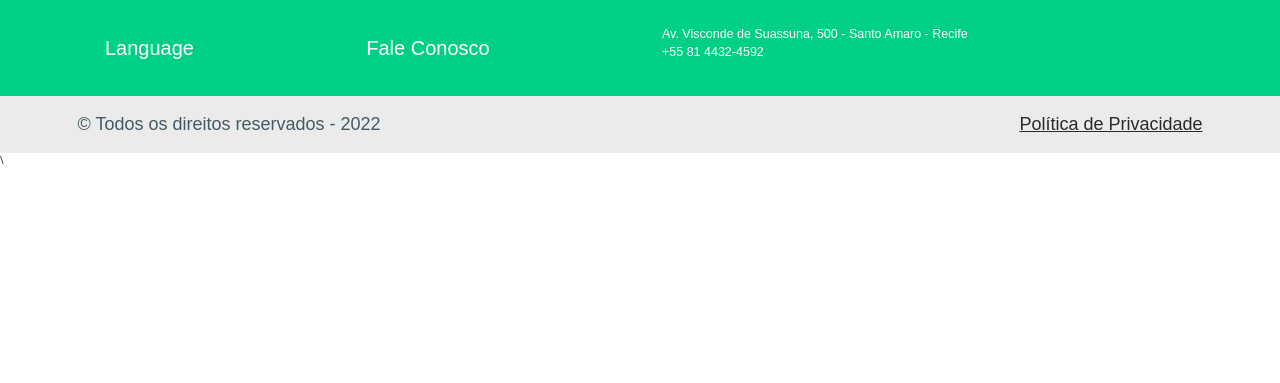
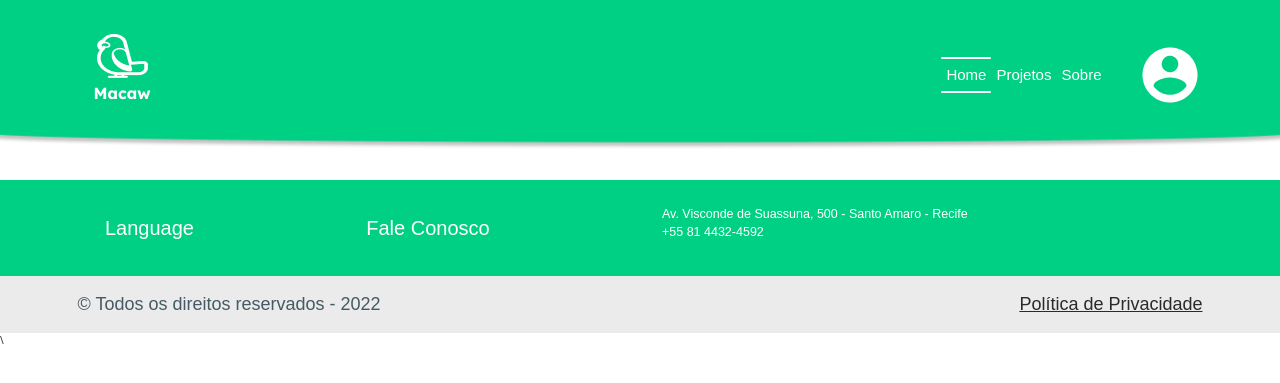
Before and after one commit to rafaelluiis2315/Projeto_Senac, a Django app: page / in a window 1280 px wide. Shown: the top 383 px of the page. Run offline with Django 4.2, Linux system fonts and the light colour scheme; data that the repository does not hold is empty; some libraries are stand-ins or nearby versions; some web fonts are replaced.

Commit message:
atualização do header

```diff
--- a/SENAC_PI/static/css/base.css
+++ b/SENAC_PI/static/css/base.css
@@ -1,3 +1,22 @@
+
+header{
+    background-image: url("../img/heard.png");
+    background-position: center;
+    background-size: cover;
+    height: 15rem;
+}
+
+.nav-item{
+    font-size: 1.5rem;
+}
+
+.linha{
+    background-color: var(--branco);
+    width: auto;
+    height: 0.2rem;
+    border-radius: 0.1rem;
+}
+
 footer {
     height: 153.38px;
     color: var(--branco);
--- a/SENAC_PI/templates/base.html
+++ b/SENAC_PI/templates/base.html
@@ -35,20 +35,32 @@
 <body>
 
     <!-- Header -->
-    <header class="w-100">
-        <div class="container d-flex justify-content-between align-items-center">
-            <!-- logo -->
-            <!-- <img class="logo" src="{% static 'img/logo.png'%}" alt="logo"> -->
-
-            <!-- div do perfil -->
-            <div class="h-100 d-flex align-items-center">
-
-                <div class="quadrado h-100"></div>
-
-                <!-- <img class="user-icon"src="{% static 'img/user.png'%}" alt="logo"> -->
-
+    <header class="w-100 mb-5 d-flex align-items-center">
+        <nav class="navbar navbar-expand navbar-dark col-12">
+            <div class="container">
+                <div>
+                    <img class="user-icon" src="{% static 'img/logo.png'%}" alt="logo">
+                </div>
+                <div class="d-flex justify-content-end align-items-center gap-5">
+                    <div class="navbar-nav align-items-center">
+                        <div class="nav-item">
+                            <div class="linha"></div>
+                            <a class="nav-link active" aria-current="page" href="#">Home</a>
+                            <div class="linha"></div>
+                        </div>
+                        <div class="nav-item">
+                            <a class="nav-link active" href="#">Projetos</a>
+                        </div>
+                        <div class="nav-item">
+                            <a class="nav-link active" href="#">Sobre</a>
+                        </div>
+                    </div>
+                    <div class="">
+                        <img class="user-icon" src="{% static 'img/user.png'%}" alt="logo">
+                    </div>
+                </div>
             </div>
-        </div>
+        </nav>
     </header>
 
     <!-- Main -->
```
Also changed, not shown: SENAC_PI/static/img/heard.png (added), SENAC_PI/static/img/logo.png, SENAC_PI/static/img/user.png.
